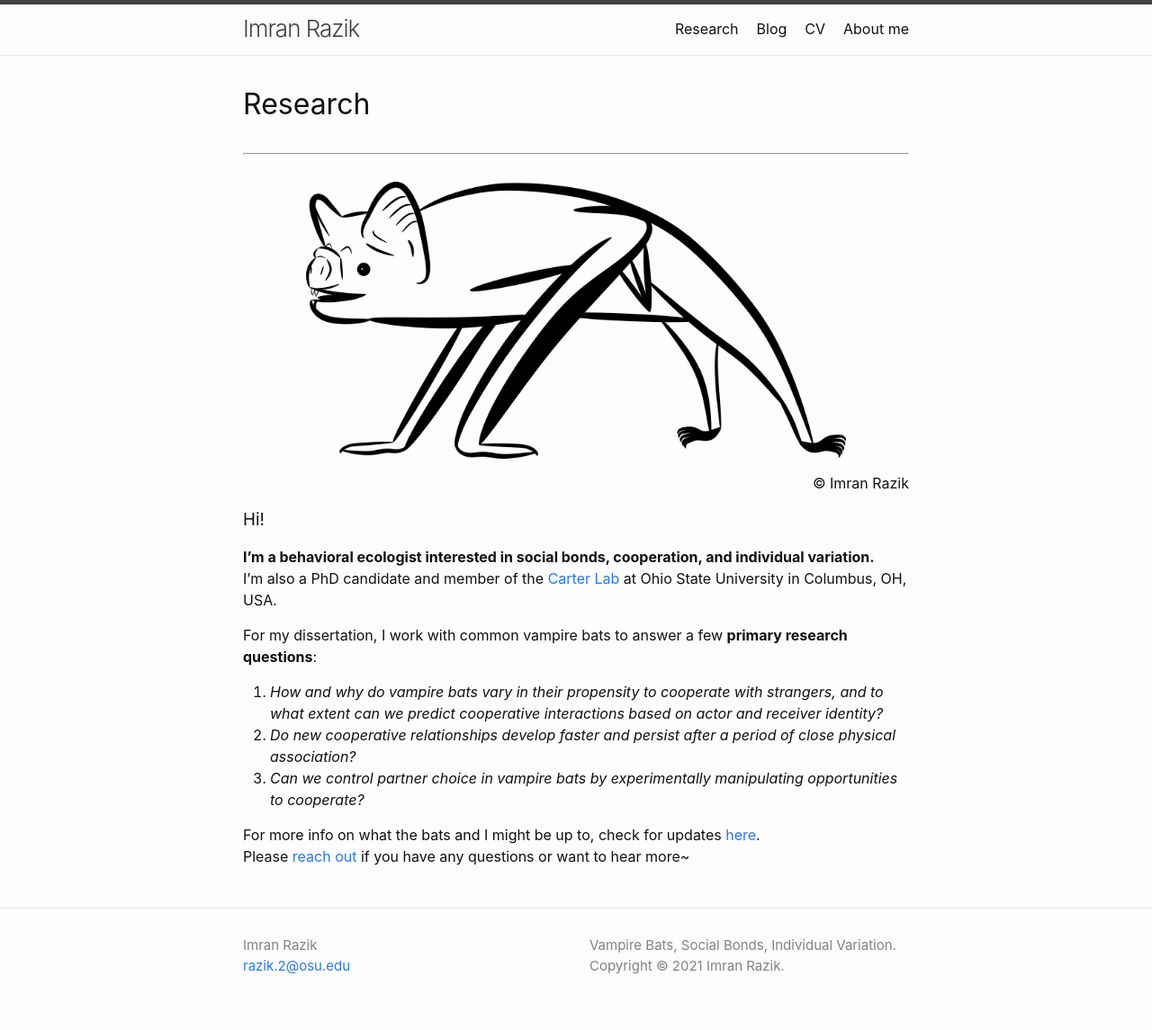
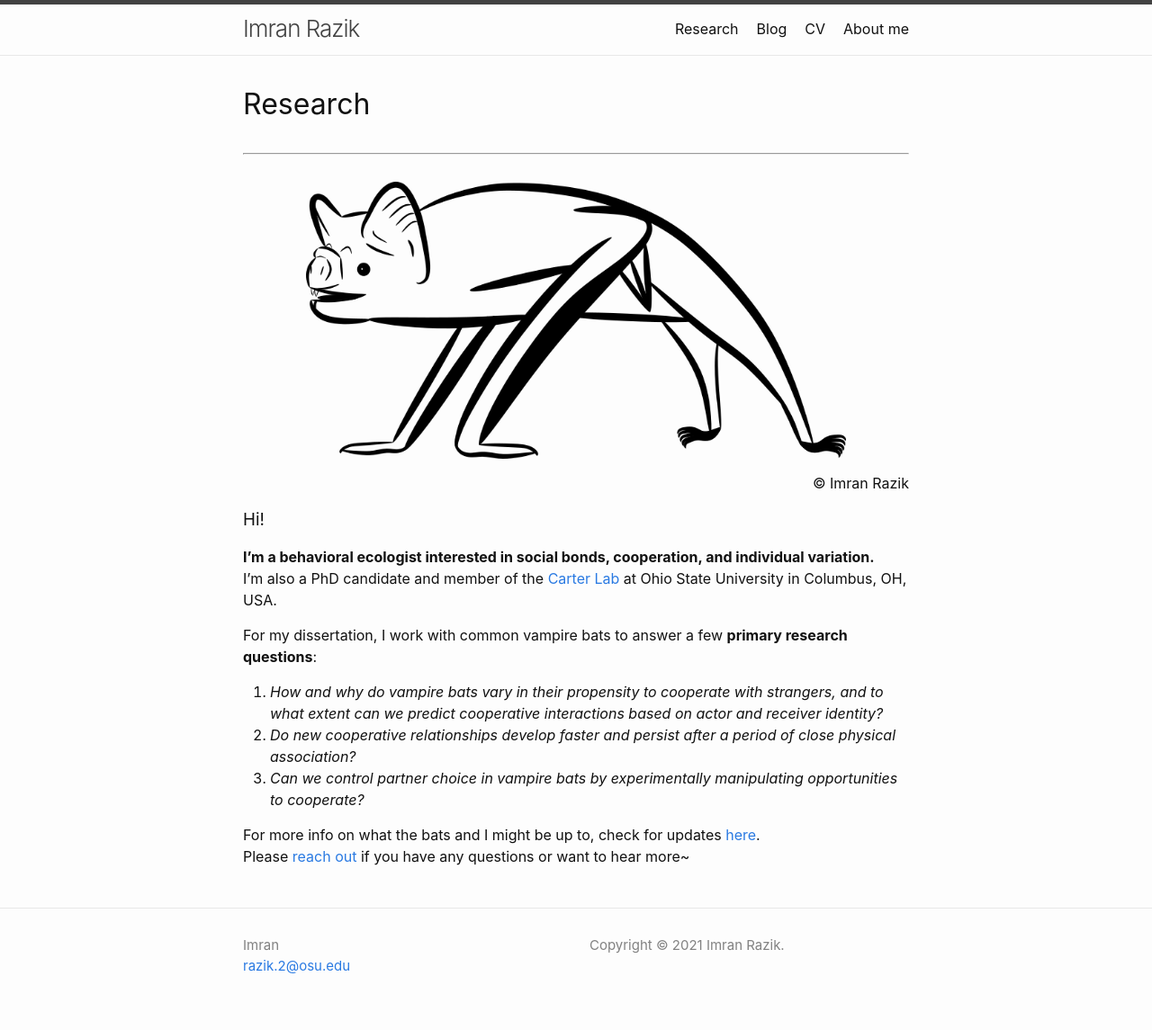
Before and after one commit to imranrazik/imranrazik.github.io, a Jekyll site: the page built from index.md, in a window 1280 px wide. Shown: the whole page at 90% size. Built offline with Jekyll 4.4.1, drawn with Linux system fonts in a browser that asks for light colours; our own code applies the rules of GitHub Pages for plain Markdown files.

Commit message:
Update _config.yml

```diff
--- a/_config.yml
+++ b/_config.yml
@@ -1,9 +1,9 @@
 title: Imran Razik
 author:
-  name: Imran Razik
+  name: Imran
   email: razik.2@osu.edu
 description: > # this means to ignore newlines until "show_excerpts:"
-  Vampire Bats, Social Bonds, Individual Variation. Copyright © 2021 Imran Razik.
+  Copyright © 2021 Imran Razik.
 
 show_excerpts: false # set to true to show excerpts on the homepage
 
```
